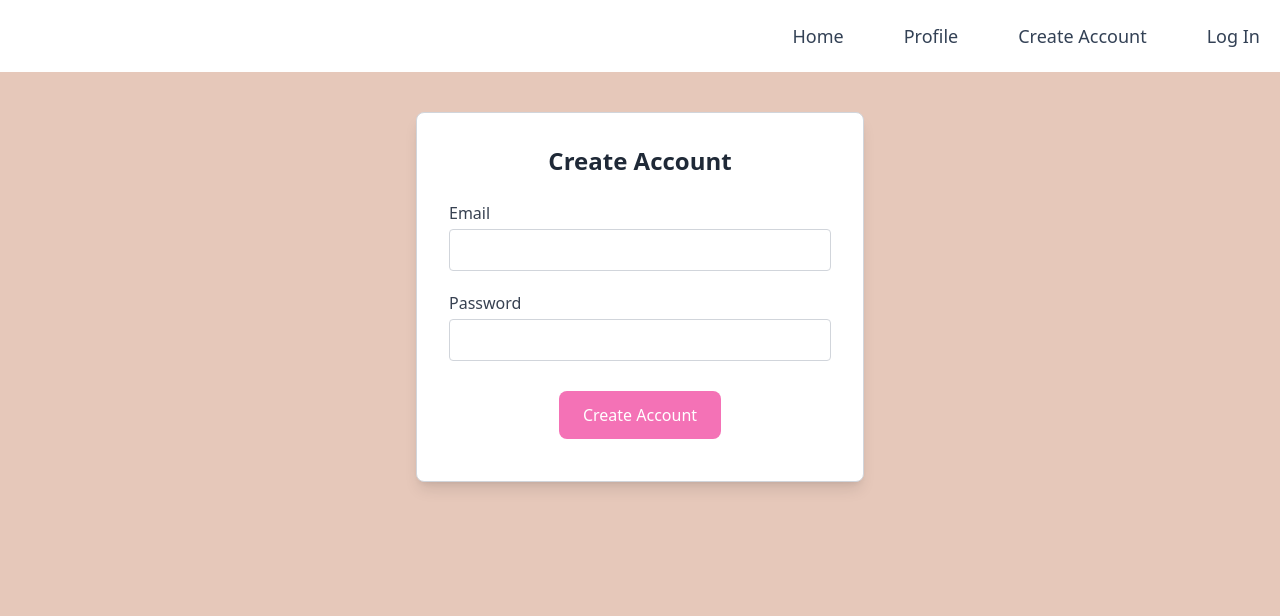
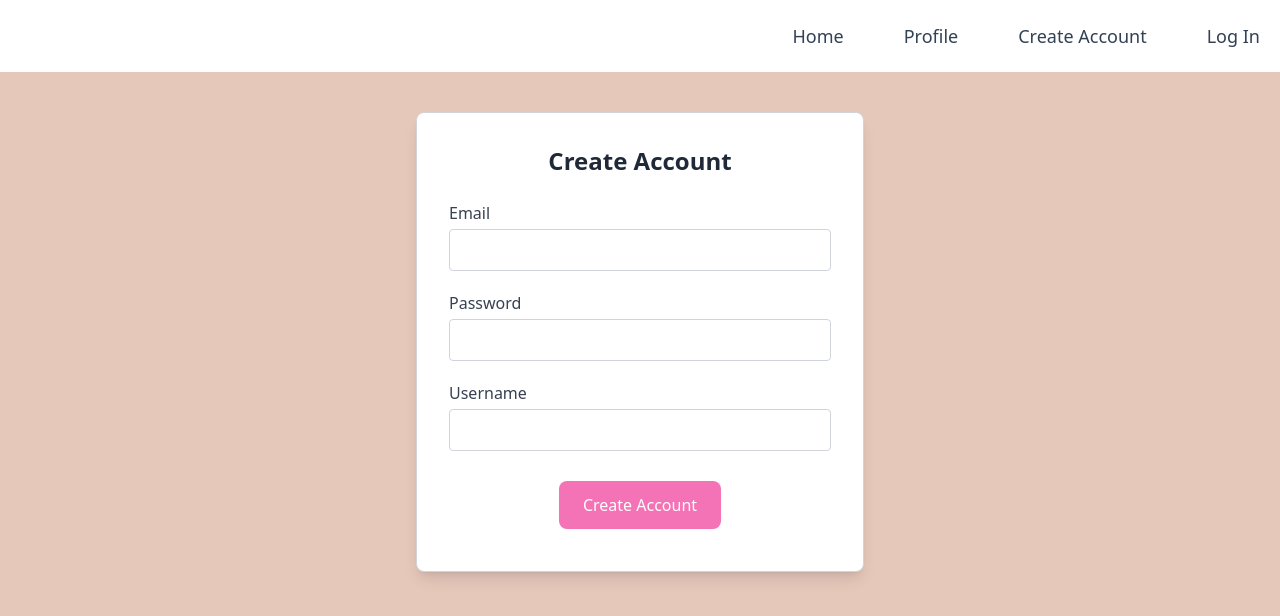
Before and after one commit to duyguozpercin/random-quote-app, a React (Create React App) app: page / in a window 1280 px wide. Both pictures are taken after a click on the button "Create Account". Shown: the top 616 px of the page. Built offline with nearby package versions, Linux system fonts and the light colour scheme; no server answers.

Commit message:
feat: enhance account creation to include username and update profile

```diff
--- a/src/AuthContext.tsx
+++ b/src/AuthContext.tsx
@@ -9,12 +9,15 @@ import { auth } from './firebase';
 import type { User } from 'firebase/auth';
 import { authReducer, AuthState, AuthAction } from './reducers/authReducer';
 import { ReactNode } from 'react';
+import { updateProfile } from 'firebase/auth';
+
 
 
 type AuthContextType = {
   user: User | null;
   logIn: (email: string, password: string) => Promise<any>;
-  createAccount: (email: string, password: string) => Promise<any>;
+  createAccount: (email: string, password: string, displayName?: string) => Promise<User>;
+
   logOut: () => Promise<void>;
 };
 
@@ -55,8 +58,22 @@ export const AuthProvider = ({ children }: AuthProviderProps) => {
   const logIn = (email: string, password: string) =>
     signInWithEmailAndPassword(auth, email, password);
 
-  const createAccount = (email: string, password: string) =>
-    createUserWithEmailAndPassword(auth, email, password);
+  const createAccount = async (
+    email: string,
+    password: string,
+    displayName?: string
+  ): Promise<User> => {
+    const userCredential = await createUserWithEmailAndPassword(auth, email, password);
+
+    if (displayName) {
+      await updateProfile(userCredential.user, {
+        displayName: displayName,
+      });
+    }
+
+    return userCredential.user;
+  };
+
 
   const logOut = () => signOut(auth);
 
--- a/src/pages/CreateUserPage.tsx
+++ b/src/pages/CreateUserPage.tsx
@@ -1,16 +1,19 @@
 import { useState, useContext, useEffect } from 'react';
 import { AuthContext } from '../AuthContext';
 import { Button } from '../components/Button';
+import { updateProfile } from 'firebase/auth'; // ✅ Firebase'den import edildi
 
 export const CreateUserPage = () => {
   const [email, setEmail] = useState('');
   const [password, setPassword] = useState('');
+  const [username, setUsername] = useState('');
   const [message, setMessage] = useState<string | null>(null);
   const authContext = useContext(AuthContext);
 
   useEffect(() => {
     setEmail('');
     setPassword('');
+    setUsername('');
     setMessage(null);
   }, []);
 
@@ -22,24 +25,36 @@ export const CreateUserPage = () => {
     );
   }
 
-  function handleSubmit() {
+  async function handleSubmit() {
     if (password.length < 6) {
       setMessage('Password should be at least 6 characters long.');
       return;
     }
 
+    if (!username.trim()) {
+      setMessage('Please enter a username.');
+      return;
+    }
+
     if (authContext && email && password) {
-      authContext
-        .createAccount(email, password)
-        .then(() => {
-          setMessage('Account created successfully.');
-          setEmail('');
-          setPassword('');
-        })
-        .catch((error) => {
-          console.error(error);
-          setMessage('Error occurred when creating an account.');
-        });
+      try {
+        const user = await authContext.createAccount(email, password, username);
+
+        // ✅ Kullanıcının profilini güncelle (displayName)
+        if (user) {
+          await updateProfile(user, {
+            displayName: username,
+          });
+        }
+
+        setMessage('Account created successfully.');
+        setEmail('');
+        setPassword('');
+        setUsername('');
+      } catch (error) {
+        console.error(error);
+        setMessage('Error occurred when creating an account.');
+      }
     }
   }
 
@@ -60,6 +75,7 @@ export const CreateUserPage = () => {
             value={email}
             onChange={(e) => setEmail(e.target.value)}
             className="w-full px-4 py-2 border border-gray-300 rounded focus:outline-none focus:ring-2 focus:ring-indigo-500"
+            required
           />
         </div>
 
@@ -75,6 +91,23 @@ export const CreateUserPage = () => {
             value={password}
             onChange={(e) => setPassword(e.target.value)}
             className="w-full px-4 py-2 border border-gray-300 rounded focus:outline-none focus:ring-2 focus:ring-indigo-500"
+            required
+          />
+        </div>
+
+        <div>
+          <label htmlFor="username" className="block mb-1 font-medium text-gray-700">
+            Username
+          </label>
+          <input
+            id="username"
+            name="username"
+            type="text"
+            autoComplete="off"
+            value={username}
+            onChange={(e) => setUsername(e.target.value)}
+            className="w-full px-4 py-2 border border-gray-300 rounded focus:outline-none focus:ring-2 focus:ring-indigo-500"
+            required
           />
         </div>
 
```
